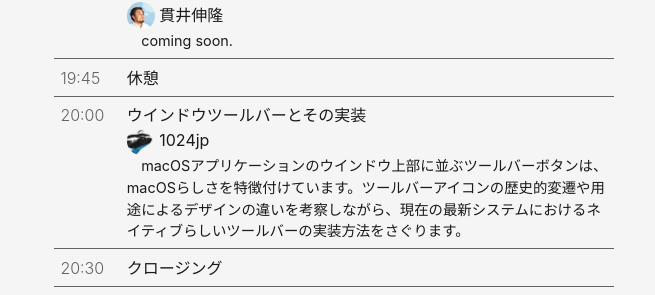
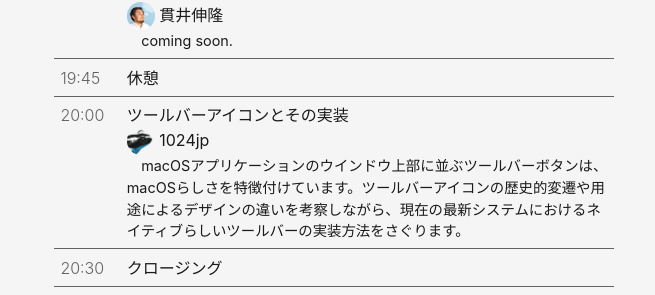
Before and after one commit to macOS-native/macos-native.github.io, a Jekyll site: the page built from index.md, in a window 1280 px wide and 900 px high, scrolled down 891 px. Shown: the part 155-450 px from the top of the window, without its empty margins (306-961 px from the left). Built offline with Jekyll 4.4.1, drawn with Linux system fonts in a browser that asks for light colours.

Commit message:
Tweak 1024’s presentation title

```diff
--- a/_data/events.yml
+++ b/_data/events.yml
@@ -30,7 +30,7 @@ symposium_01:
     - time: "19:45"
       title: "休憩"
     - time: "20:00"
-      title: "ウインドウツールバーとその実装"
+      title: "ツールバーアイコンとその実装"
       presenter:
         name: 1024jp
         avatar: 1024jp
```
